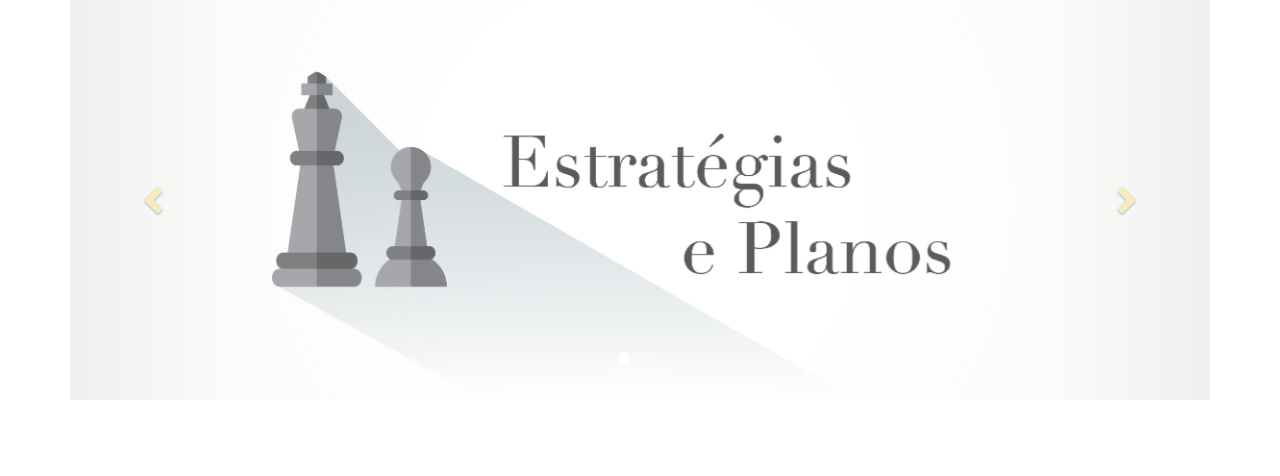
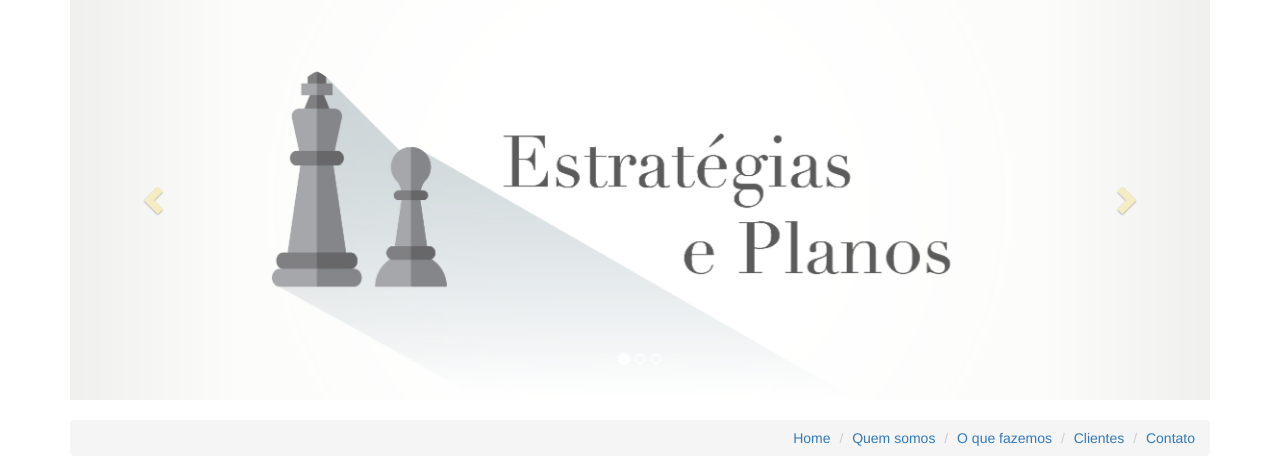
Before and after one commit to d1medeiros/kb, a PHP site: page / in a window 1280 px wide. Shown: the part 393-869 px from the top of the page. Before the commit the page ends 793 px from the top, so only its background shows below. Run offline with PHP 8.4, Linux system fonts and the light colour scheme.

Commit message:
novo site em php 2

```diff
--- a/index.php
+++ b/index.php
@@ -53,6 +53,13 @@
   	</div>
 </div>-->
 
+<ul class="breadcrumb text-right">
+  <li><a href="#">Home</a></li>
+  <li><a href="#">Quem somos</a></li>
+  <li><a href="#">O que fazemos</a></li>
+  <li><a href="#">Clientes</a></li>
+  <li><a href="#">Contato</a></li>
+</ul>
 
 
 </div>
--- a/pag_3.php
+++ b/pag_3.php
@@ -24,7 +24,7 @@
 </form>
 </div>
 
-<div >
+<div>
     <br />
 
     <p>
@@ -39,10 +39,10 @@
 
     <p>
         <span class="glyphicon glyphicon-home"></span>
-        &nbsp;Av. Guaporé, 1020, casa 2 – Indaiá, Caraguatatuba, SP (endereço)
+        &nbsp;Av. Guaporé, 1020, casa 2 – Indaiá, Caraguatatuba, SP
     </p>
     <p>
-        &nbsp; &nbsp; &nbsp; CEP: 11.665-090 (se achar necessário)
+        &nbsp; &nbsp; &nbsp; CEP: 11.665-090
     </p>
 
 </div>
```
Also changed, not shown: pag_5.php (+9 -0 lines).
